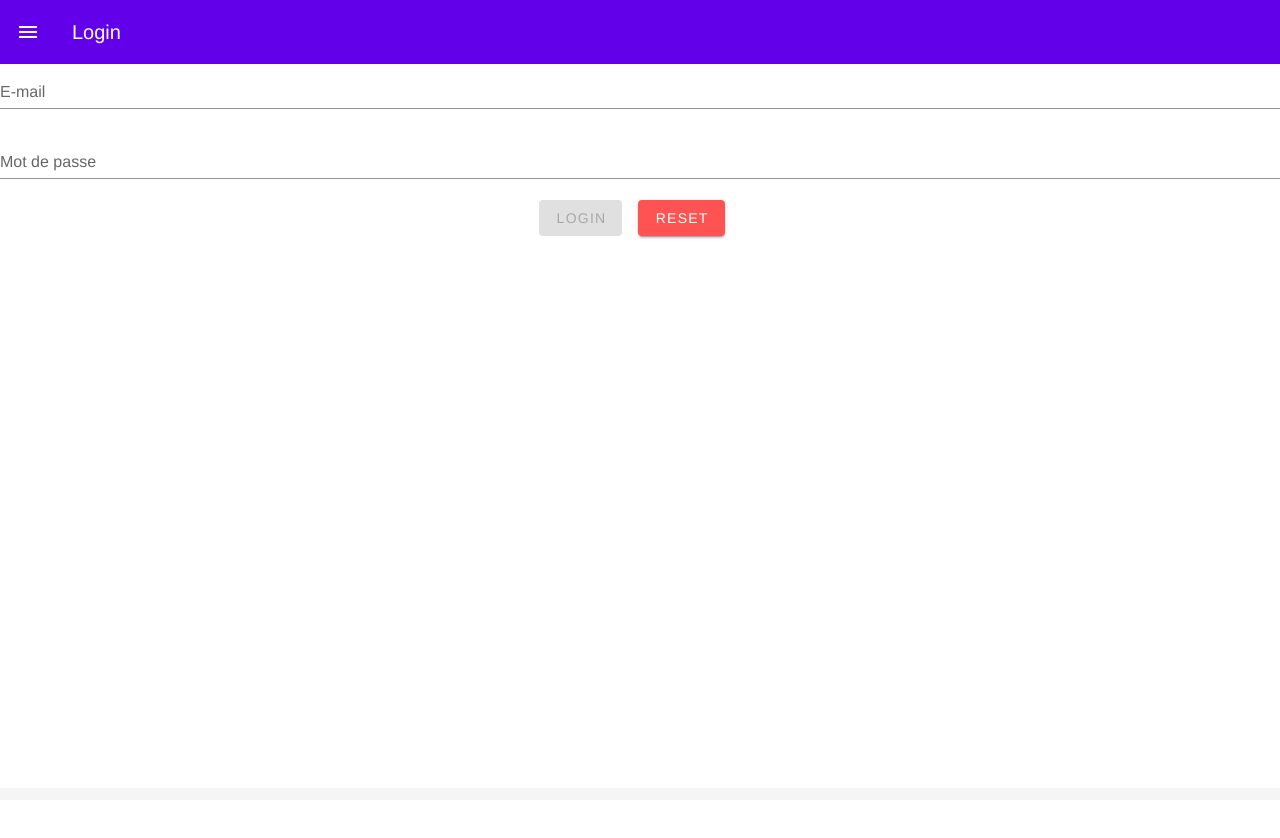
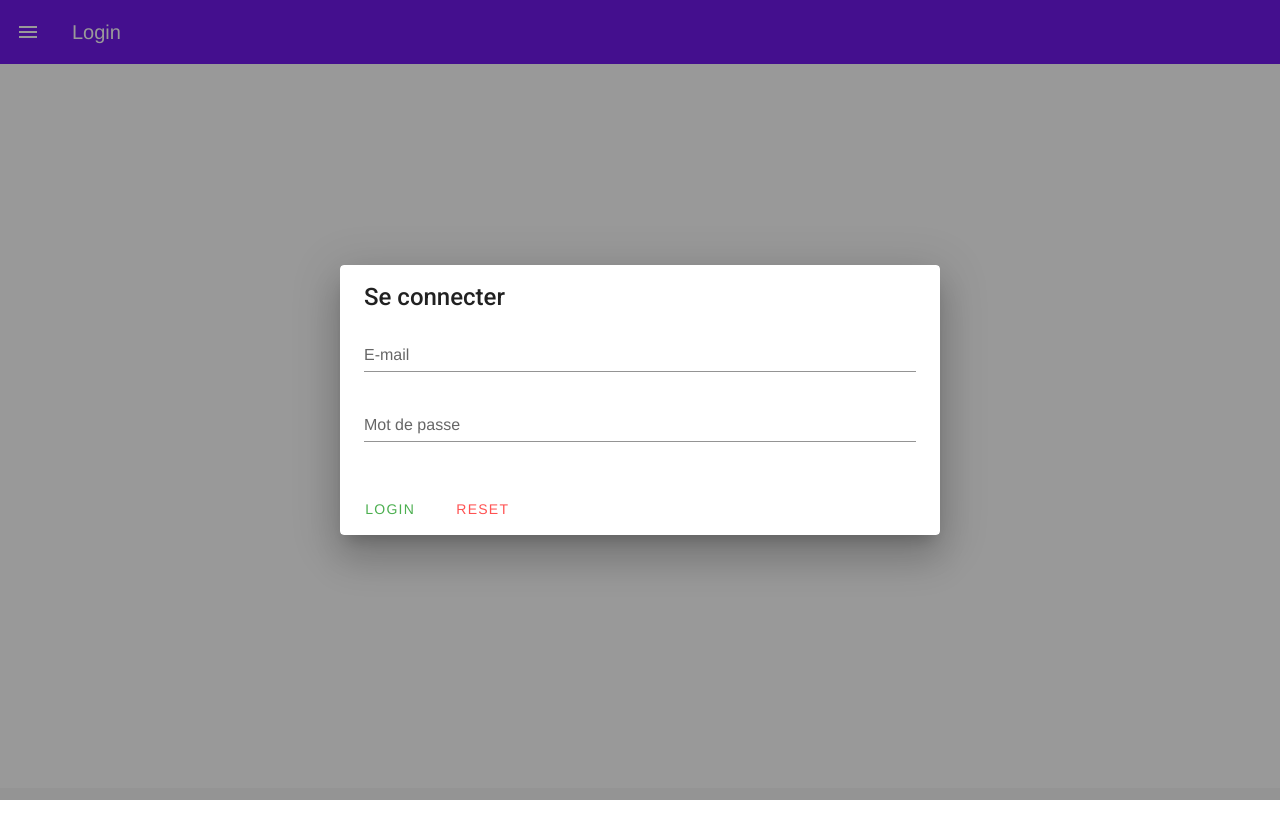
Before and after one commit to TheStaticTurtle/IUT_VueJS_Project, a Vue app: page /login in a window 1280 px wide. Shown: the top 838 px of the page. Built offline with nearby package versions, Linux system fonts and the light colour scheme.

Commit message:
Finished auth

```diff
--- a/src/App.vue
+++ b/src/App.vue
@@ -25,6 +25,21 @@
 					</v-list-item-content>
 				</v-list-item>
 			</v-list>
+
+			<template v-slot:append>
+				<v-list dense nav >
+					<v-divider></v-divider>
+					<v-list-item v-if="!logged_in" link to="/login">
+						<v-list-item-icon><v-icon>mdi-door</v-icon></v-list-item-icon>
+						<v-list-item-content><v-list-item-title>Connexion</v-list-item-title></v-list-item-content>
+					</v-list-item>
+					<v-list-item v-else link @click="$store.dispatch('authentication/logout');">
+						<v-list-item-icon><v-icon>mdi-door</v-icon></v-list-item-icon>
+						<v-list-item-content><v-list-item-title>Déconnexion</v-list-item-title></v-list-item-content>
+					</v-list-item>
+				</v-list>
+			</template>
+
 		</v-navigation-drawer>
 
 		<v-app-bar color="deep-purple accent-4" app dark elevation="0">
@@ -45,8 +60,13 @@
 </template>
 
 <script>
+	import { mapState } from 'vuex'
+
 	export default {
 		name: 'App',
+		computed: {
+			...mapState("authentication", ["logged_in"])
+		},
 		data : () => {
 			return {
 				drawer: false,
--- a/src/views/Auth.vue
+++ b/src/views/Auth.vue
@@ -1,40 +1,45 @@
 <template>
 	<div>
-		<template>
-			<v-form ref="form" v-model="valid" lazy-validation >
-				<v-text-field
-						v-model="email"
-						:rules="emailRules"
-						label="E-mail"
-						required
-				></v-text-field>
+		<v-dialog v-model="dialog" persistent max-width="600" >
+			<v-card>
+				<v-card-title class="headline">
+					Se connecter
+				</v-card-title>
 
-				<v-text-field
-						v-model="password"
-						:rules="passwordRules"
-						label="Mot de passe"
-						type="password"
-						required
-				></v-text-field>
+				<v-card-text>
+					<v-form ref="form" v-model="valid" lazy-validation >
+						<v-text-field v-model="email" :rules="emailRules" label="E-mail" required ></v-text-field>
+						<v-text-field v-model="password" :rules="passwordRules" label="Mot de passe" type="password" required ></v-text-field>
+					</v-form>
+				</v-card-text>
 
-				<v-btn
-						:disabled="!valid"
-						color="success"
-						class="mr-4"
-						@click="login"
-				>
-					Login
-				</v-btn>
+				<v-card-actions>
+					<v-btn text :disabled="!valid" color="success" class="mr-4" @click="login" >
+						Login
+					</v-btn>
+					<v-btn text color="error" class="mr-4" @click="reset" >
+						Reset
+					</v-btn>
+				</v-card-actions>
+			</v-card>
+		</v-dialog>
+		<v-dialog v-model="invaliddialog" max-width="300" >
+			<v-card>
+				<v-card-title class="headline">
+					Erreur
+				</v-card-title>
 
-				<v-btn
-						color="error"
-						class="mr-4"
-						@click="reset"
-				>
-					Reset
-				</v-btn>
-			</v-form>
-		</template>
+				<v-card-text>
+					Le combo email / mot de passe n'est pas valide
+				</v-card-text>
+
+				<v-card-actions>
+					<v-btn text color="error" class="mr-4" @click="invaliddialog = false" >
+						Fermer
+					</v-btn>
+				</v-card-actions>
+			</v-card>
+		</v-dialog>
 	</div>
 </template>
 
@@ -45,6 +50,9 @@
 		},
 		data() {
 			return {
+				invaliddialog: false,
+				dialog: true,
+				valid: false,
 				email:"",
 				emailRules: [
 					v => !!v || 'E-mail is required',
@@ -53,13 +61,23 @@
 				password:"",
 				passwordRules: [
 					v => !!v || 'Password is required',
-					v => v.length>4 || 'Password must have a minimum of 4 char',
+					v => !!v && v.length>4 || 'Password must have a minimum of 4 char',
 				],
 			}
 		},
+		created() {
+			this.$store.subscribe((mutation) => {
+				if (mutation.type==="authentication/loginFailure") {
+					this.invaliddialog = true
+				}
+			});
+		},
 		methods: {
 			login() {
-				this.$store.dispatch("authentication/login", { email:this.email, password:this.password })
+				this.$refs.form.validate()
+				if(this.valid) {
+					this.$store.dispatch("authentication/login", { email:this.email, password:this.password })
+				}
 			},
 			reset() {
 				this.$refs.form.reset()
```
Also changed, not shown: src/router/index.js (+3 -6 lines).
